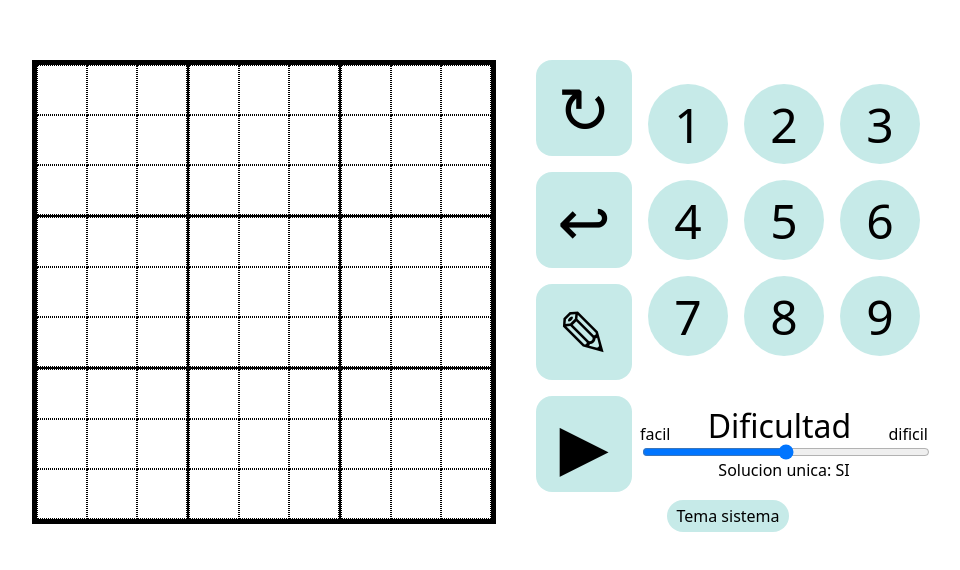
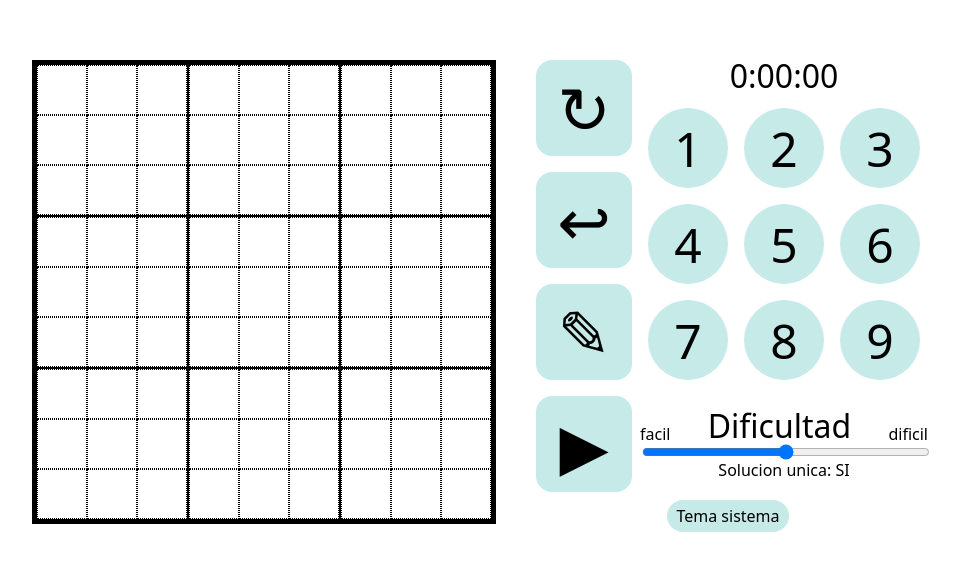
Before and after one commit to sebapereira111/sudoku, a React app: page / in a window 1280 px wide. Shown: the part 108-678 px from the top of the page, without its empty margins (160-1120 px from the left). Built offline with nearby package versions, Linux system fonts and the light colour scheme; the HTML template or start-up script is replaced by a standard one.

Commit message:
Creacion de cronometro de juego

```diff
--- a/src/App.jsx
+++ b/src/App.jsx
@@ -69,7 +69,6 @@ function App() {
                     <Tablero />
                     <Controles tema={tema} setTema={setTema} setDark={setDark} setCompletado={setCompletado}/>
                 </TableroProvider>
-
             </div>
         </>
     )
--- a/src/components/Box/Box.jsx
+++ b/src/components/Box/Box.jsx
@@ -14,7 +14,9 @@ function Box({ filaBloqueIndex, colBloqueIndex, filaBoxIndex, colBoxIndex }) {
         apuntes, setApuntes,
         teclado, setTeclado,
         setDificultad,
-        solucionUnica
+        solucionUnica,
+        tiempo, setTiempo,
+        contando, setContando
      } = useTableroContext();
 
     // El valor del box, solo para no tener que esctibir todo cada vez
@@ -37,7 +39,7 @@ function Box({ filaBloqueIndex, colBloqueIndex, filaBoxIndex, colBoxIndex }) {
     // Primero filtra solo los valores validos y actualiza el tablero actual correspondientemente
     // Luego actualiza el valor de box seleccionado
     function handleKeyDown(e) {
-        inputChange(e, tableroInicial, boxSeleccionado, setBoxSeleccionado, setTableroActual, apuntesActivados, setApuntesActivados, tableroActual, apuntes, setApuntes, setDificultad, teclado, setTeclado);
+        inputChange(e, tableroInicial, boxSeleccionado, setBoxSeleccionado, setTableroActual, apuntesActivados, setApuntesActivados, tableroActual, apuntes, setApuntes, setDificultad, teclado, setTeclado, setTiempo, setContando);
     }
 
     // Se encarga de mostrar los apuntes en el box si ese box esta en cero
--- a/src/components/controles/Controles.css
+++ b/src/components/controles/Controles.css
@@ -26,6 +26,13 @@
 
 .apuntes-activados {
     background-color: rgba(31, 173, 163, 0.75);
+}
+
+.contenedor-teclado-y-cronometro {
+    display: flex;
+    flex-direction: column;
+    align-items: center;
+
 }
 
 .contenedor-teclado {
--- a/src/components/controles/Controles.jsx
+++ b/src/components/controles/Controles.jsx
@@ -4,6 +4,7 @@ import { generarTableroResultado } from '../../utils/generarTableroResultado';
 import { generarTableroInicial, unaSolucion } from '../../utils/generarTableroInicial';
 import { useTableroContext, useControlesContext } from '../../context/TableroProvider';
 import { useEffect } from 'react';
+import { Cronometro } from './Cronometro/Cronometro';
 
 function Controles({ tema, setTema, setDark, setCompletado }) {
     // Importamos las variables de contexto
@@ -16,7 +17,9 @@ function Controles({ tema, setTema, setDark, setCompletado }) {
         apuntes, setApuntes,
         teclado, setTeclado,
         setDificultad,
-        solucionUnica
+        solucionUnica,
+        tiempo, setTiempo,
+        contando, setContando
     } = useTableroContext();
     const {
         setTableroResultado,
@@ -28,7 +31,7 @@ function Controles({ tema, setTema, setDark, setCompletado }) {
     useEffect(() => {
         if (tableroActual[0][0][0][0]) {
             if (solucionUnica) {
-                if (tableroCompleto(tableroActual, tableroResultado)) {
+                if (tableroCompleto(tableroActual, tableroResultado, setContando)) {
                     setCompletado(true);
                 }
             }
@@ -67,6 +70,8 @@ function Controles({ tema, setTema, setDark, setCompletado }) {
         // Por ultimo se resetea el teclado
         resetTeclado(nuevoTableroInicial, setTeclado);
         setCompletado(false);
+        setTiempo(0);
+        setContando(true);
     }
 
     function handleSliderClick(e) {
@@ -77,7 +82,7 @@ function Controles({ tema, setTema, setDark, setCompletado }) {
     function handleChange(e) {
         e.stopPropagation();
         e.preventDefault();
-        inputChange(e, tableroInicial, boxSeleccionado, setBoxSeleccionado, setTableroActual, apuntesActivados, setApuntesActivados, tableroActual, apuntes, setApuntes, setDificultad, teclado, setTeclado);
+        inputChange(e, tableroInicial, boxSeleccionado, setBoxSeleccionado, setTableroActual, apuntesActivados, setApuntesActivados, tableroActual, apuntes, setApuntes, setDificultad, teclado, setTeclado, setTiempo, setContando);
     }
 
     function handleTema(e) {
@@ -111,11 +116,13 @@ function Controles({ tema, setTema, setDark, setCompletado }) {
                         <button title='Borrar celda' id='borrar' className='boton-utilidades' onMouseDown={handleChange}>↩</button>
                         <button title='Apuntes' id='apuntes' className={apuntesActivados ? 'boton-utilidades apuntes-activados' : 'boton-utilidades' } onMouseDown={handleChange} >✎</button>
                     </div>
-                    <div className='contenedor-teclado'>
-                        {/* Genera un array de 9 elementos button para el teclado */}
-                        {teclado.map((numero, index) => <button key={1 + index} id={1 + index} title={`Numero ${1 + index}`} className='boton-teclado' onMouseDown={handleChange}>{numero ? numero : " "}</button>)}
+                    <div className='contenedor-teclado-y-cronometro'>
+                        <Cronometro tiempo={tiempo} contando={contando} />
+                        <div className='contenedor-teclado'>
+                            {/* Genera un array de 9 elementos button para el teclado */}
+                            {teclado.map((numero, index) => <button key={1 + index} id={1 + index} title={`Numero ${1 + index}`} className='boton-teclado' onMouseDown={handleChange}>{numero ? numero : " "}</button>)}
+                        </div>
                     </div>
-
                 </div>
                 <div className='contenedor-nuevo-juego'>
                     <div className='contenedor-boton-nuevo-juego' >
--- /dev/null
+++ b/src/components/controles/Cronometro/Cronometro.css
@@ -0,0 +1,8 @@
+.contenedor-cronometro {
+    height: 3rem;
+}
+
+.cronometro-texto {
+    line-height: 3rem;
+    font-size: 2rem;
+}
--- /dev/null
+++ b/src/components/controles/Cronometro/Cronometro.jsx
@@ -0,0 +1,60 @@
+import { useEffect, useRef } from 'react'
+import { useTableroContext } from '../../../context/TableroProvider';
+import './Cronometro.css'
+
+function Cronometro() {
+    // importamos las variables de contexto que vamos a usar
+    // tiempo se incrementa cada 1 segundo para llevar la cuenta
+    // contando es una flag que solo avisa si esta funcionando el contador
+    const {
+        tiempo, setTiempo,
+        contando, setContando
+     } = useTableroContext();
+
+     // En esta variable se carga la funcion del contador
+    const intervalo = useRef(null);
+
+    // Monta/desmonta el contador
+    useEffect(() => {
+        if (contando) {
+            intervalo.current = setInterval(() => {
+                setTiempo(prev => prev + 1);
+            }, 1000);
+        }
+
+        return () => {
+            if (intervalo.current) {
+                clearInterval(intervalo.current);
+            }
+        }
+    }, [contando])
+
+    // Logica para iniciar/pausar/reiniciar cronometro al pulsar por el
+    function handleCronometro() {
+        if ((contando == false) && (tiempo == 0)) {
+            // iniciar
+            setContando(true);
+        } else if ((contando == true) && (tiempo > 0)) {
+            // pausar
+            setContando(false);
+        } else if ((contando == false) && (tiempo > 0)) {
+            // reiniciar
+            setContando(true);
+        }
+    }
+
+    // Calculamos las variables que vamos a mostrar
+    const segundos = (tiempo%60).toString().padStart(2,"0");
+    const minutos = ((Math.floor(tiempo/60))%60).toString().padStart(2,"0");
+    const horas = ((Math.floor(tiempo/3600))%60).toString()
+
+    return (
+        <>
+            <div className='contenedor-cronometro'>
+                <span onMouseDown={handleCronometro} className='cronometro-texto'>{`${horas}:${minutos}:${segundos}`}</span>
+            </div>
+        </>
+    )
+}
+
+export {Cronometro}
--- a/src/context/TableroProvider.jsx
+++ b/src/context/TableroProvider.jsx
@@ -17,7 +17,9 @@ function TableroProvider({ children }) {
         apuntes, setApuntes,
         dificultad, setDificultad,
         solucionUnica, setSolucionUnica,
-        teclado, setTeclado
+        teclado, setTeclado,
+        tiempo, setTiempo,
+        contando, setContando
     } = useTablero();
 
     // Las variables que se van a pasar a los 2 contextos
@@ -30,7 +32,9 @@ function TableroProvider({ children }) {
         apuntes, setApuntes,
         teclado, setTeclado,
         setDificultad,
-        solucionUnica
+        solucionUnica,
+        tiempo, setTiempo,
+        contando, setContando
     };
 
     const valueControles = {
--- a/src/hooks/useTablero.jsx
+++ b/src/hooks/useTablero.jsx
@@ -35,6 +35,9 @@ function useTablero() {
     // Selecciona/avisa si el nuevo tablero debe ser de solucion unica
     const [solucionUnica, setSolucionUnica] = useState(true);
     const [teclado, setTeclado] = useState([1, 2, 3, 4, 5, 6, 7, 8, 9]);
+    // Variables del cronometro
+    const [tiempo, setTiempo] = useState(0);
+    const [contando, setContando] = useState(false);
 
     return {
         tableroResultado, setTableroResultado,
@@ -45,7 +48,9 @@ function useTablero() {
         apuntes, setApuntes,
         dificultad, setDificultad,
         solucionUnica, setSolucionUnica,
-        teclado, setTeclado
+        teclado, setTeclado,
+        tiempo, setTiempo,
+        contando, setContando
     };
 }
 
--- a/src/utils/inputChange.js
+++ b/src/utils/inputChange.js
@@ -14,7 +14,7 @@ function resetTeclado(tablero, setTeclado) {
 }
 
 // Funcion que resetea el tablero
-function resetTablero(tableroInicial, setBoxSeleccionado, setTableroActual, setApuntesActivados, setApuntes, setTeclado) {
+function resetTablero(tableroInicial, setBoxSeleccionado, setTableroActual, setApuntesActivados, setApuntes, setTeclado, setTiempo, setContando) {
     // El tablero de trabajo se establece en el inicial
     setTableroActual(structuredClone(tableroInicial));
     // Se borran los apuntes
@@ -35,6 +35,8 @@ function resetTablero(tableroInicial, setBoxSeleccionado, setTableroActual, setA
         colBoxIndex: 0
     });
     resetTeclado(tableroInicial, setTeclado)
+    setTiempo(0);
+    setContando(true);
 }
 
 // Cuando se presionan las flechas para mover el box seleccionado
@@ -164,7 +166,7 @@ function actualizarTablero(boxSeleccionado, setTableroActual, tableroActual, tec
 }
 
 // Compara el tablero resultado con el tablero actual
-function tableroCompleto(tableroActual, tableroResultado) {
+function tableroCompleto(tableroActual, tableroResultado, setContando) {
     for (let i = 0; i < 3; i++) {
         for (let j = 0; j < 3; j++) {
             for (let k = 0; k < 3; k++) {
@@ -176,6 +178,7 @@ function tableroCompleto(tableroActual, tableroResultado) {
             }
         }
     }
+    setContando(false);
     return true
 }
 
@@ -185,7 +188,7 @@ function tableroCompleto(tableroActual, tableroResultado) {
 
 // inputChange recibe un evento y los parametros.
 // Dependiendo del evento recibido redirecciona a la funcion correspondiente
-function inputChange(e, tableroInicial, boxSeleccionado, setBoxSeleccionado, setTableroActual, apuntesActivados, setApuntesActivados, tableroActual, apuntes, setApuntes, setDificultad, teclado, setTeclado) {
+function inputChange(e, tableroInicial, boxSeleccionado, setBoxSeleccionado, setTableroActual, apuntesActivados, setApuntesActivados, tableroActual, apuntes, setApuntes, setDificultad, teclado, setTeclado, setTiempo, setContando) {
     // Se filtra solo los eventos que son manejados por la funcion
     if (!(e.type == 'keydown' || e.type == 'mousedown' || e.type == 'change')) {
         return
@@ -217,7 +220,7 @@ function inputChange(e, tableroInicial, boxSeleccionado, setBoxSeleccionado, set
 
     // Si se presiona r o R o tecla reset, se llama la funcion para resetear el tablero
     if (esReset) {
-        resetTablero(tableroInicial, setBoxSeleccionado, setTableroActual, setApuntesActivados, setApuntes, setTeclado);
+        resetTablero(tableroInicial, setBoxSeleccionado, setTableroActual, setApuntesActivados, setApuntes, setTeclado, setTiempo, setContando);
         return
     }
 
```
Also changed, not shown: 1 other file (tests, documents, lock files or other folders).
